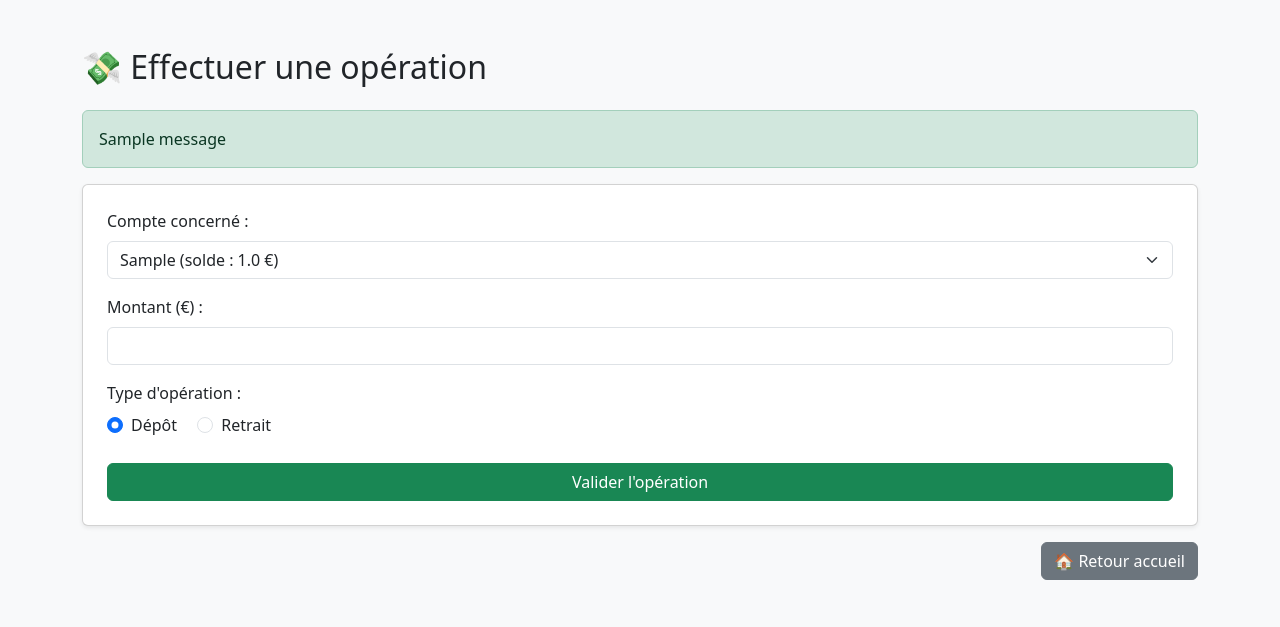
After one commit to AymaneSlayer/Ebanking, a Flask app: page /operations in a window 1280 px wide. The commit adds this page. Shown: the top 627 px of the page. Run offline with Flask 3, Linux system fonts and the light colour scheme; tables that the repository leaves empty hold one stand-in row (values such as "Sample post"); one stand-in notice (Sample message) is shown.

Commit message:
Added deposit and retrait of money

```diff
--- a/app.py
+++ b/app.py
@@ -24,6 +24,15 @@ class Client(db.Model):
     comptes = db.relationship("Compte", backref="client", lazy=True)
 
 # Modèle Compte
+class Operation(db.Model):
+    __tablename__ = 'Operations'
+
+    id = db.Column(db.Integer, primary_key=True)
+    compte = db.Column(db.String, nullable=False)
+    montant = db.Column(db.Float, nullable=False)
+    type = db.Column(db.String, nullable=False)
+    date = db.Column(db.DateTime, nullable=False)
+
 class Compte(db.Model):
     __tablename__ = 'Compte'
     client_id = db.Column("ClientID", db.String, db.ForeignKey("Clients.ID"))
@@ -115,12 +124,56 @@ def ajouter_client():
         return render_template("ajouter.html", show_modal=True)
 
     return render_template("ajouter.html")
+from datetime import datetime
+from sqlalchemy import text
+
+@app.route("/operations", methods=["GET", "POST"])
+def operations():
+    comptes = Compte.query.all()
+    compte_selectionne = request.args.get('compte_selectionne', default=None)
+
+    if request.method == "POST":
+        numero = request.form["numero"]
+        try:
+            montant = float(request.form["montant"])
+        except ValueError:
+            flash("Montant invalide.", "error")
+            return redirect(url_for("operations", compte_selectionne=numero))
+
+        type_op = request.form["type"]
+        compte = Compte.query.filter_by(numero=numero).first()
+
+        if not compte:
+            flash("Compte introuvable.", "error")
+            return redirect(url_for("operations"))
+
+        if type_op == "Retrait":
+            if compte.solde < montant:
+                flash("Solde insuffisant pour le retrait.", "error")
+                return redirect(url_for("operations", compte_selectionne=numero))
+            compte.solde = round(compte.solde - montant, 2)
+        elif type_op == "Dépôt":
+            compte.solde = round(compte.solde + montant, 2)
+
+        nouvelle_op = Operation(
+            compte=numero,
+            montant=montant,
+            type=type_op,
+            date=datetime.now()
+        )
+
+        db.session.add(nouvelle_op)
+        db.session.add(compte)
+        db.session.commit()
+
+        comptes = Compte.query.all()
+
+        return render_template("depots.html", comptes=comptes, show_modal=True, compte_selectionne=numero)
+
+    return render_template("depots.html", comptes=comptes, compte_selectionne=compte_selectionne)
 
 
-@app.route("/client/<int:id>")
-def client_details(id):
-    client = Client.query.get_or_404(str(id))
-    return render_template("client_details.html", client=client)
+
 @app.route("/gerer-comptes", methods=["GET", "POST"])
 
 def gerer_comptes():
@@ -133,18 +186,11 @@ def gerer_comptes():
         client = Client.query.filter_by(id=client_id).first()
 
         if client and "update" in request.form:
-            # Mise à jour des données client
+    # Mise à jour des données client uniquement
             client.nom = request.form["nom"]
             client.prenom = request.form["prenom"]
             client.email = request.form["email"]
 
-            if client.comptes:
-                try:
-                    nouveau_solde = float(request.form["solde"])
-                    client.comptes[0].solde = round(nouveau_solde, 2)
-                except (ValueError, KeyError):
-                    flash("❌ Solde invalide ou manquant.", "error")
-                    return redirect(url_for("gerer_comptes"))
 
         return render_template("gerer_comptes.html", client=client,was_posted=(request.method == "POST"))
 
--- /dev/null
+++ b/templates/depots.html
@@ -0,0 +1,74 @@
+<!DOCTYPE html>
+<html lang="fr">
+<head>
+    <meta charset="UTF-8">
+    <title>Dépôt / Retrait</title>
+    <link rel="stylesheet" href="{{ url_for('static', filename='css/style.css') }}">
+    <!-- Bootstrap -->
+    <link href="https://cdn.jsdelivr.net/npm/bootstrap@5.3.2/dist/css/bootstrap.min.css" rel="stylesheet">
+</head>
+<body class="p-5 bg-light">
+
+    <div class="container">
+        <h2 class="mb-4">💸 Effectuer une opération</h2>
+        <!-- Affichage des messages flash -->
+            {% with messages = get_flashed_messages(with_categories=true) %}
+            {% if messages %}
+                {% for category, message in messages %}
+                <div class="alert alert-{{ 'danger' if category == 'error' else 'success' }}">
+                    {{ message }}
+                </div>
+                {% endfor %}
+            {% endif %}
+            {% endwith %}
+
+
+        <form method="POST" action="{{ url_for('operations') }}" class="card p-4 shadow-sm bg-white">
+            <div class="mb-3">
+                <label for="numero" class="form-label">Compte concerné :</label>
+                <select name="numero" id="numero" class="form-select" required>
+    {% for compte in comptes %}
+        <option value="{{ compte.numero }}" {% if compte.numero == compte_selectionne %}selected{% endif %}>
+            {{ compte.numero }} (solde : {{ compte.solde }} €)
+        </option>
+    {% endfor %}
+</select>
+
+            </div>
+
+            <div class="mb-3">
+                <label for="montant" class="form-label">Montant (€) :</label>
+                <input type="number" step="0.01" min="0.01" name="montant" id="montant" class="form-control" required>
+            </div>
+
+            <div class="mb-4">
+                <label class="form-label">Type d'opération :</label><br>
+                <div class="form-check form-check-inline">
+                    <input class="form-check-input" type="radio" name="type" id="depot" value="Dépôt" checked>
+                    <label class="form-check-label" for="depot">Dépôt</label>
+                </div>
+                <div class="form-check form-check-inline">
+                    <input class="form-check-input" type="radio" name="type" id="retrait" value="Retrait">
+                    <label class="form-check-label" for="retrait">Retrait</label>
+                </div>
+            </div>
+
+            <button type="submit" class="btn btn-success w-100">Valider l'opération</button>
+        </form>
+
+        <div class="text-end mt-3">
+            <a href="{{ url_for('home') }}" class="btn btn-secondary">🏠 Retour accueil</a>
+        </div>
+    </div>
+
+    {% if show_modal %}
+    <script>
+        document.addEventListener("DOMContentLoaded", () => {
+            alert("✅ Opération enregistrée avec succès !");
+        });
+    </script>
+    {% endif %}
+
+    <script src="https://cdn.jsdelivr.net/npm/bootstrap@5.3.2/dist/js/bootstrap.bundle.min.js"></script>
+</body>
+</html>
```
Also changed, not shown: templates/Client_details.html (deleted, +0 -17 lines), templates/gerer_comptes.html (+7 -17 lines), templates/index.html (+14 -9 lines), templates/historique.html (added), templates/retrait.html (added).
